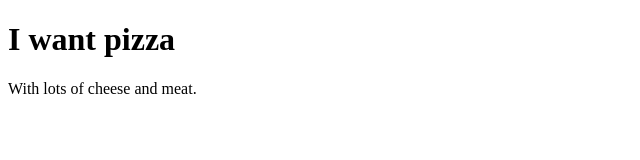
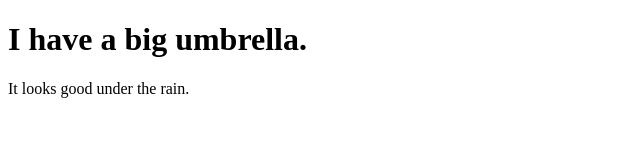
Before and after one commit to ceroyka/ceroyka.github.io, a plain HTML site: page index.html in a window 1280 px wide. Shown: the whole page, without its empty margins (0-640 px from the left). Drawn offline with Linux system fonts and the light colour scheme.

Commit message:
Update index.html

```diff
--- a/index.html
+++ b/index.html
@@ -1,7 +1,7 @@
 <!DOCTYPE html>
 <html>
 <body>
-<h1>I want pizza</h1>
-<p>With lots of cheese and meat.</p>
+<h1>I have a big umbrella.</h1>
+<p>It looks good under the rain.</p>
 </body>
 </html>
```
